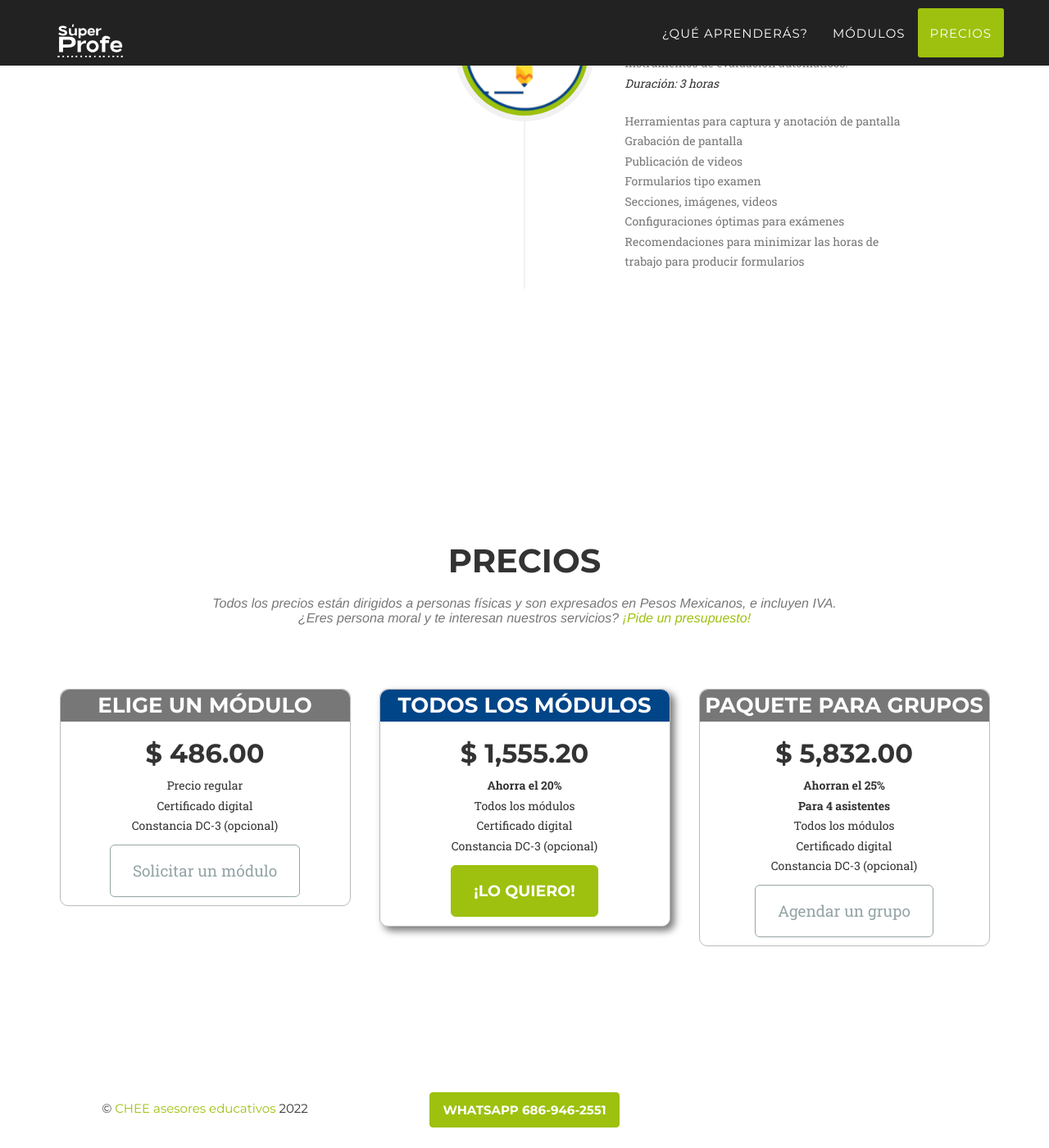
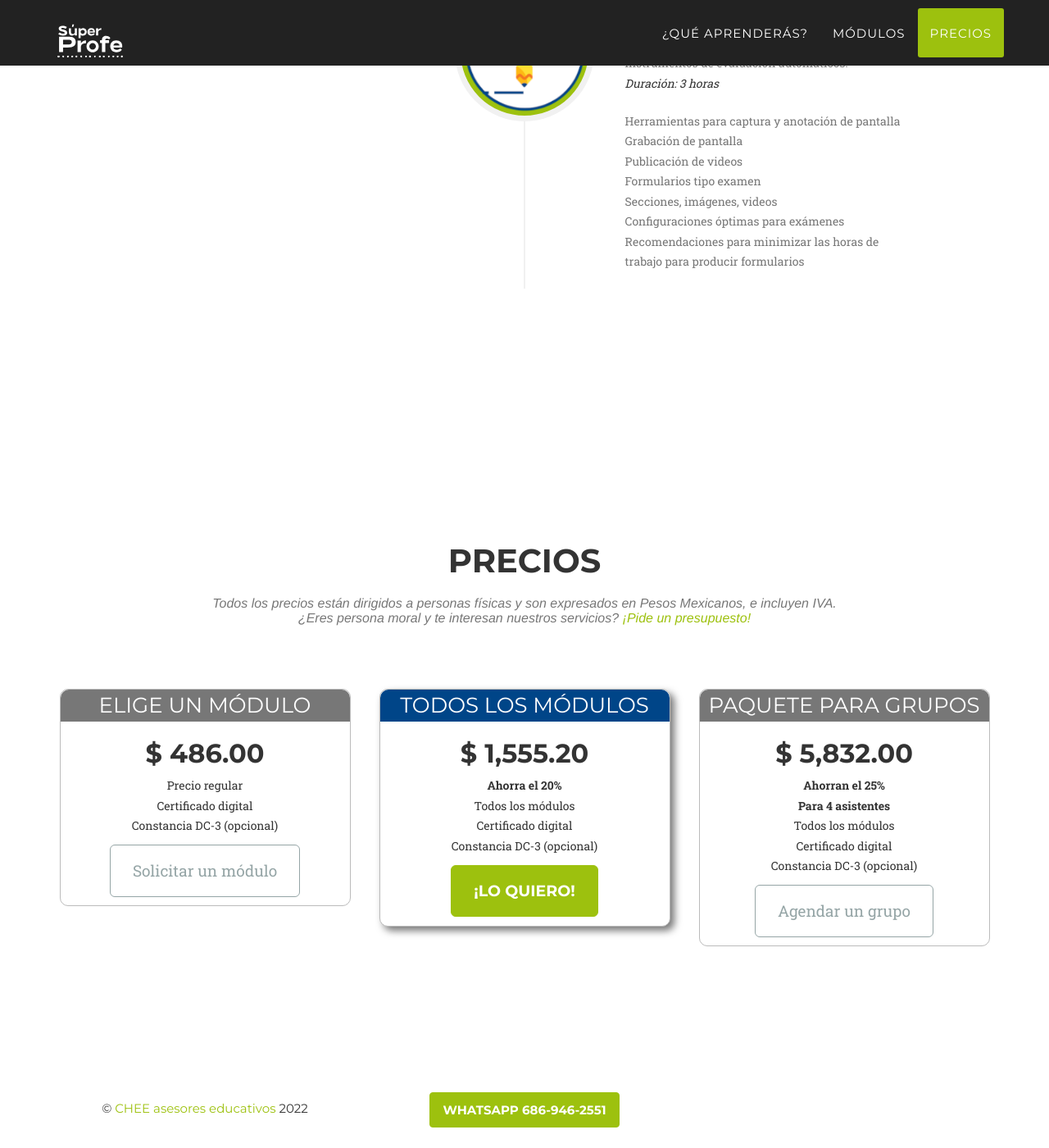
Before and after one commit to camachevaz/superProfe, a Jekyll site: the page built from index.html, in a window 1280 px wide and 1400 px high, scrolled down 3520 px. Shown: the whole window at 82% size. Built offline with Jekyll 4.4.1, drawn with Linux system fonts in a browser that asks for light colours; some web fonts are replaced.

Commit message:
Update agency.css

```diff
--- a/_includes/css/agency.css
+++ b/_includes/css/agency.css
@@ -874,7 +874,8 @@ text-align: center;}
 background-color: #777;
 margin-top: 0;
 padding: .5rem;
-color:#fff;}
+color:#fff;
+font-weight: normal;}
 #precios #popular div h3{background-color: #004588;}
 #precios #popular div{background-color: #fff;
 box-shadow: 5px 5px 10px #777;}
```
